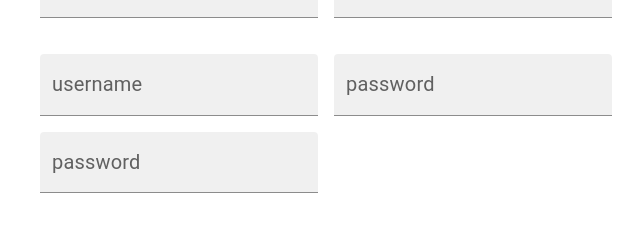
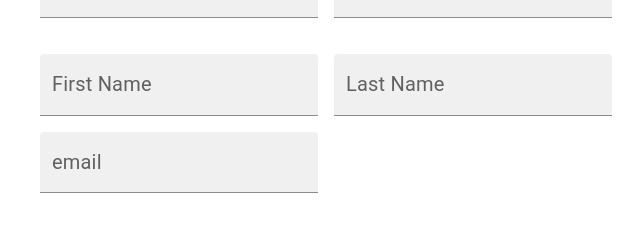
Before and after one commit to omarusmani/capstonefront, a React (Create React App) app: page / in a window 1280 px wide. Shown: the part 324-550 px from the top of the page, without its empty margins (258-901 px from the left). Built offline with nearby package versions, Linux system fonts and the light colour scheme; no server answers.

Commit message:
fixing back end

```diff
--- a/src/App.js
+++ b/src/App.js
@@ -88,6 +88,10 @@ console.log(users,posts)
           <Link underline="none" to="">
             <Button onClick={(e)=>handleLogin(e)}  className="greet" variant="text">Logout</Button>
           </Link>
+          <Link underline="none" to="">
+            <Button   className="greet" variant="text">Delete Account</Button>
+          </Link>
+
         </div></p>}
 
         {(!isSigned&&!isHidden)&&<p>
@@ -100,14 +104,12 @@ console.log(users,posts)
       noValidate
       autoComplete="off"
       >
-            <TextField id="Birthday" label="username" variant="filled" />
-            <TextField id="email" label="password" variant="filled" />
-            <TextField id="Password" label="password" variant="filled" />
+            <TextField id="First_Name" label="First Name" variant="filled" />
+            <TextField id="Last_Name" label="Last Name" variant="filled" />
+            <TextField id="email" label="email" variant="filled" />
           </Box>
           </Link>
         </p>}
-
-
 
 
 
```
